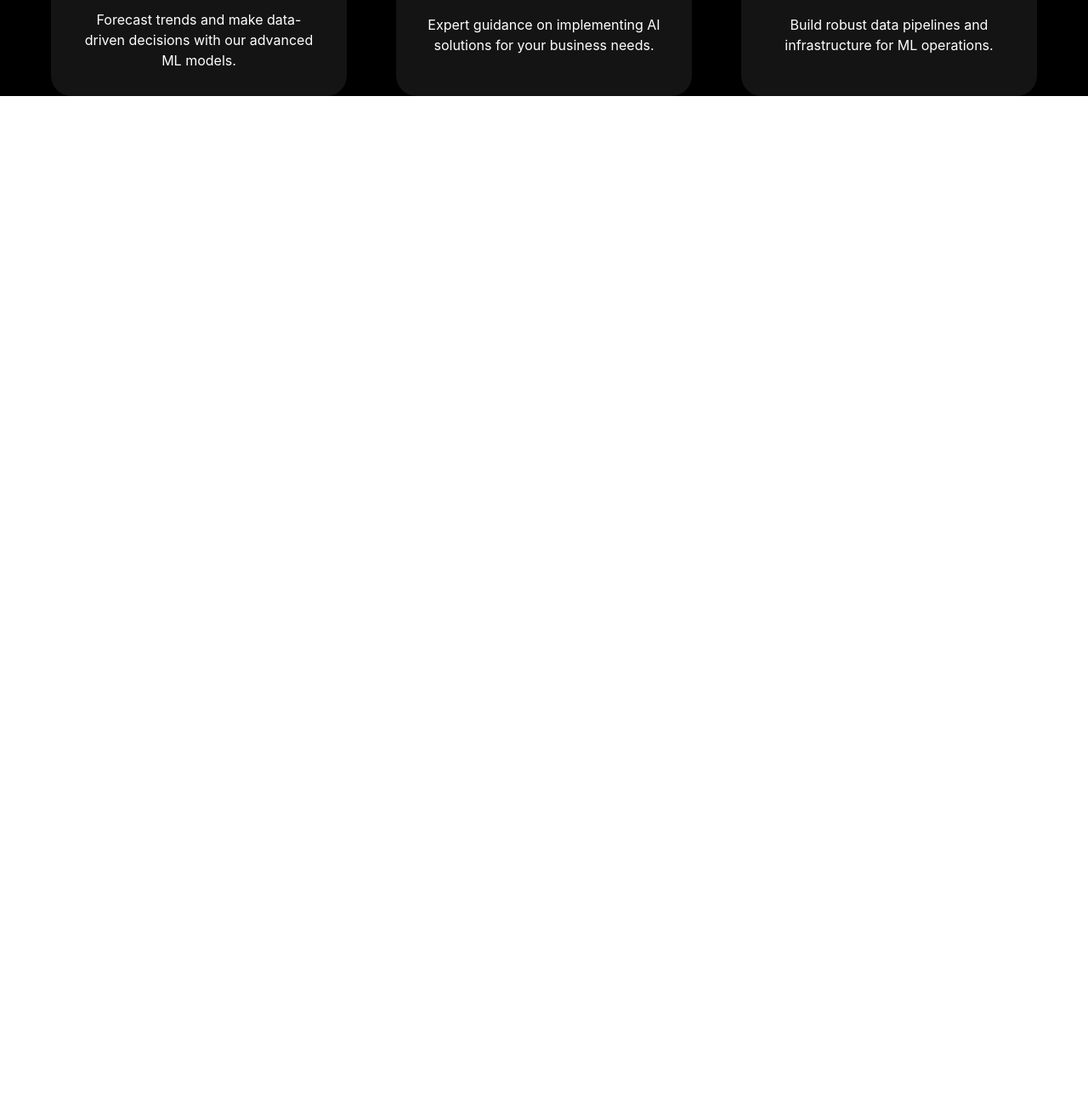
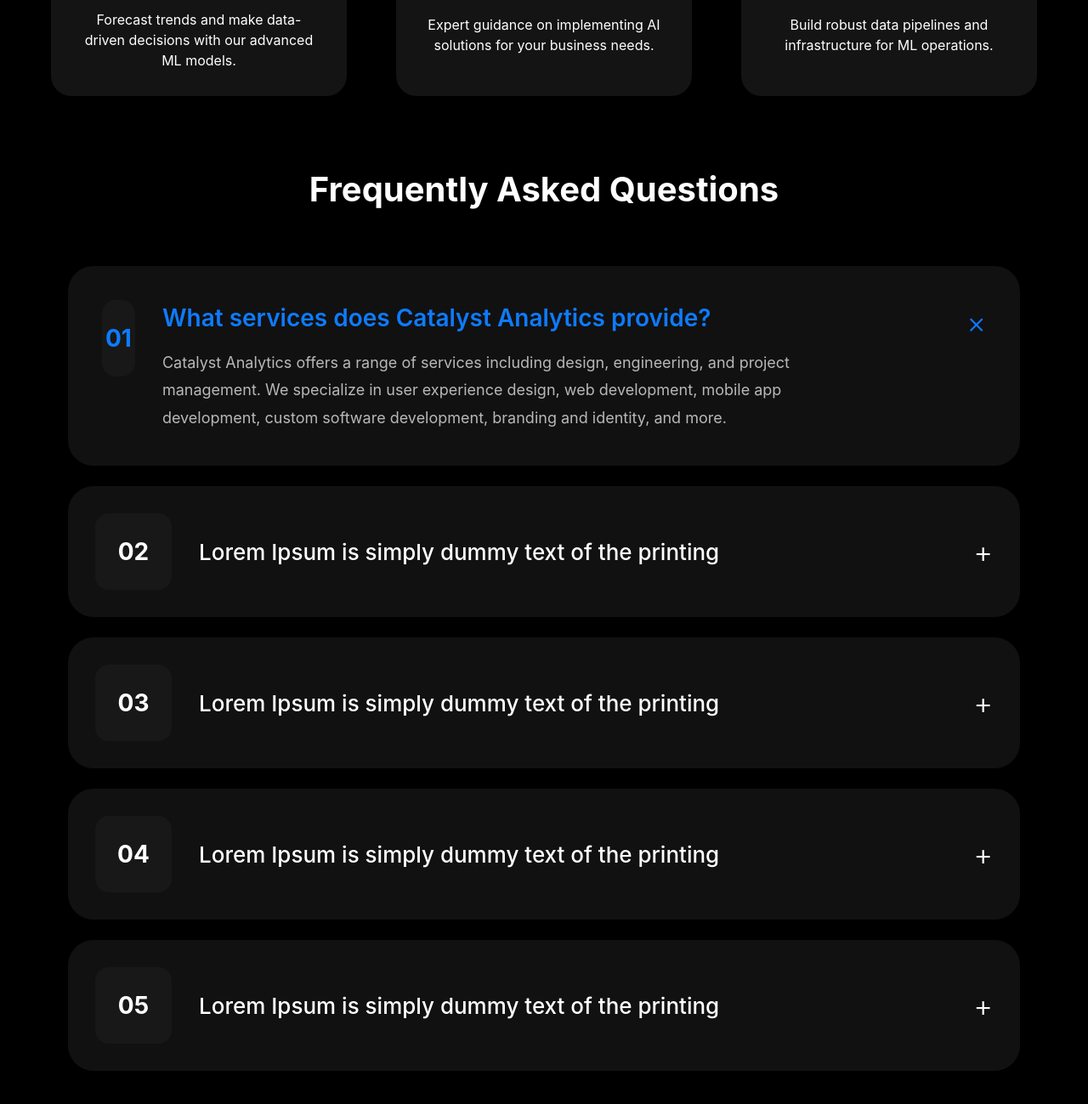
Before and after one commit to mrurazaliev/exam3, a website: page src/Page1.html in a window 1280 px wide. Shown: the part 1464-2763 px from the top of the page at 85% size. Before the commit the page ends 1577 px from the top, so only its background shows below. Drawn offline with nearby package versions, Linux system fonts and the light colour scheme; files that its build step writes are made by us from their sources.

Commit message:
section third

```diff
--- a/src/Page1.html
+++ b/src/Page1.html
@@ -96,6 +96,136 @@
 
 
 
+<section class="max-w-[1200px] m-auto px-5 lg:px-10 text-white py-[80px]">
+
+    <h1 class="text-[32px] lg:text-[40px] font-bold text-center mb-[60px]">
+        Frequently Asked Questions
+    </h1>
+
+    <div class="flex flex-col gap-6">
+
+
+        <div class="bg-[#111111] rounded-[30px] p-5 lg:p-10 flex flex-col gap-6">
+            <div class="flex justify-between items-start gap-5">
+
+                <div class="flex gap-5 lg:gap-8">
+
+                    <div class="bg-[#181818] w-[70px] h-[70px] lg:w-[90px] lg:h-[90px] rounded-2xl flex justify-center items-center text-[#0E7BFF] text-[28px] font-bold">
+                        01
+                    </div>
+
+                    <div class="flex flex-col gap-4">
+
+                        <h2 class="text-[18px] lg:text-[28px] font-semibold text-[#0E7BFF]">
+                            What services does Catalyst Analytics provide?
+                        </h2>
+
+                        <p class="text-[#B8B8B8] text-[14px] lg:text-[18px] leading-[180%] lg:w-[85%]">
+                            Catalyst Analytics offers a range of services including design, engineering,
+                            and project management. We specialize in user experience design, web
+                            development, mobile app development, custom software development,
+                            branding and identity, and more.
+                        </p>
+
+                    </div>
+
+                </div>
+
+                <button class="text-[#0E7BFF] text-[35px] font-light">
+                    ×
+                </button>
+
+            </div>
+
+        </div>
+
+        <div class="bg-[#111111] rounded-[30px] p-5 lg:p-8 flex justify-between items-center">
+
+            <div class="flex items-center gap-5 lg:gap-8">
+
+                <div class="bg-[#181818] w-[70px] h-[70px] lg:w-[90px] lg:h-[90px] rounded-2xl flex justify-center items-center text-white text-[28px] font-bold">
+                    02
+                </div>
+
+                <h2 class="text-[15px] lg:text-[26px] font-medium">
+                    Lorem Ipsum is simply dummy text of the printing
+                </h2>
+
+            </div>
+
+            <button class="text-white text-[35px] font-light">
+                +
+            </button>
+
+        </div>
+
+
+        <div class="bg-[#111111] rounded-[30px] p-5 lg:p-8 flex justify-between items-center">
+
+            <div class="flex items-center gap-5 lg:gap-8">
+
+                <div class="bg-[#181818] w-[70px] h-[70px] lg:w-[90px] lg:h-[90px] rounded-2xl flex justify-center items-center text-white text-[28px] font-bold">
+                    03
+                </div>
+
+                <h2 class="text-[15px] lg:text-[26px] font-medium">
+                    Lorem Ipsum is simply dummy text of the printing
+                </h2>
+
+            </div>
+
+            <button class="text-white text-[35px] font-light">
+                +
+            </button>
+
+        </div>
+
+
+        <div class="bg-[#111111] rounded-[30px] p-5 lg:p-8 flex justify-between items-center">
+
+            <div class="flex items-center gap-5 lg:gap-8">
+
+                <div class="bg-[#181818] w-[70px] h-[70px] lg:w-[90px] lg:h-[90px] rounded-2xl flex justify-center items-center text-white text-[28px] font-bold">
+                    04
+                </div>
+
+                <h2 class="text-[15px] lg:text-[26px] font-medium">
+                    Lorem Ipsum is simply dummy text of the printing
+                </h2>
+
+            </div>
+
+            <button class="text-white text-[35px] font-light">
+                +
+            </button>
+
+        </div>
+
+
+        <div class="bg-[#111111] rounded-[30px] p-5 lg:p-8 flex justify-between items-center">
+
+            <div class="flex items-center gap-5 lg:gap-8">
+
+                <div class="bg-[#181818] w-[70px] h-[70px] lg:w-[90px] lg:h-[90px] rounded-2xl flex justify-center items-center text-white text-[28px] font-bold">
+                    05
+                </div>
+
+                <h2 class="text-[15px] lg:text-[26px] font-medium">
+                    Lorem Ipsum is simply dummy text of the printing
+                </h2>
+
+            </div>
+
+            <button class="text-white text-[35px] font-light">
+                +
+            </button>
+
+        </div>
+
+    </div>
+
+</section>
+
  </main>
 
 </body>
```
Also changed, not shown: images/Container (12).png (added), images/Icon (18).png (added).
